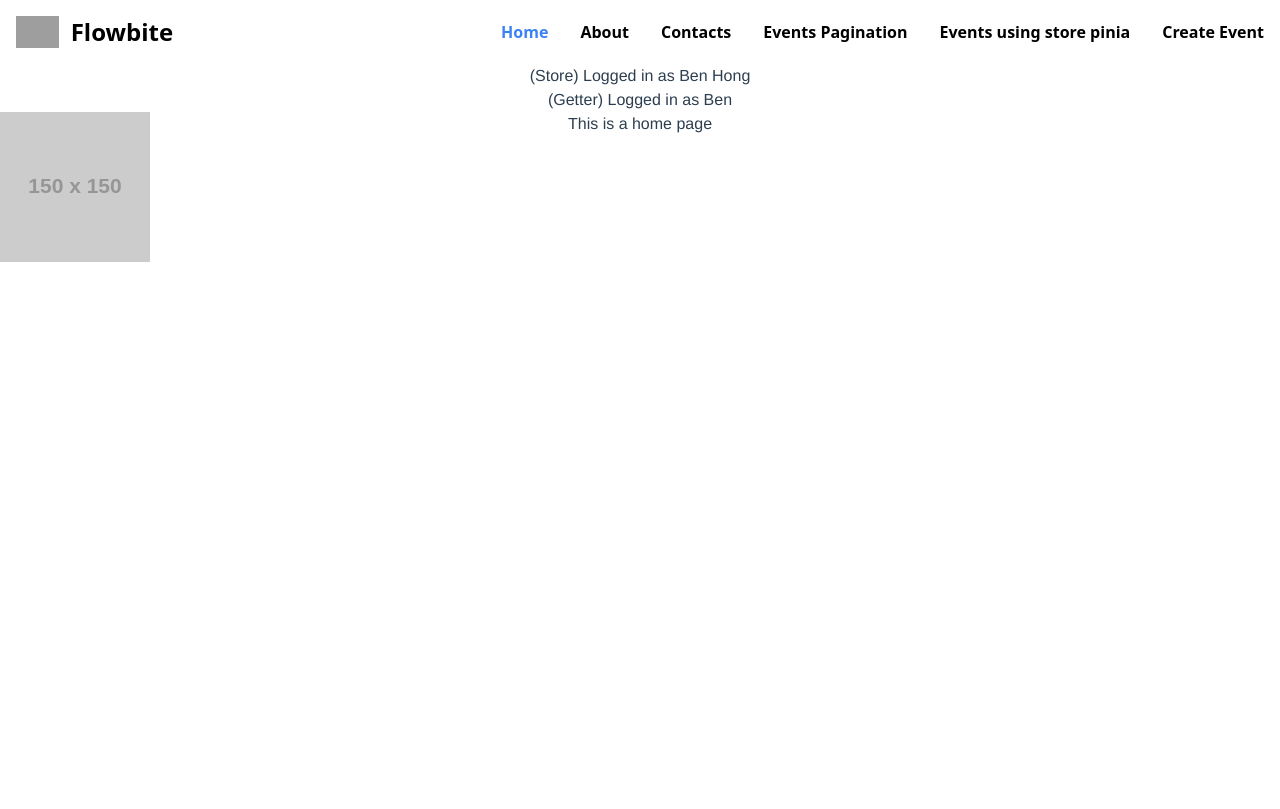
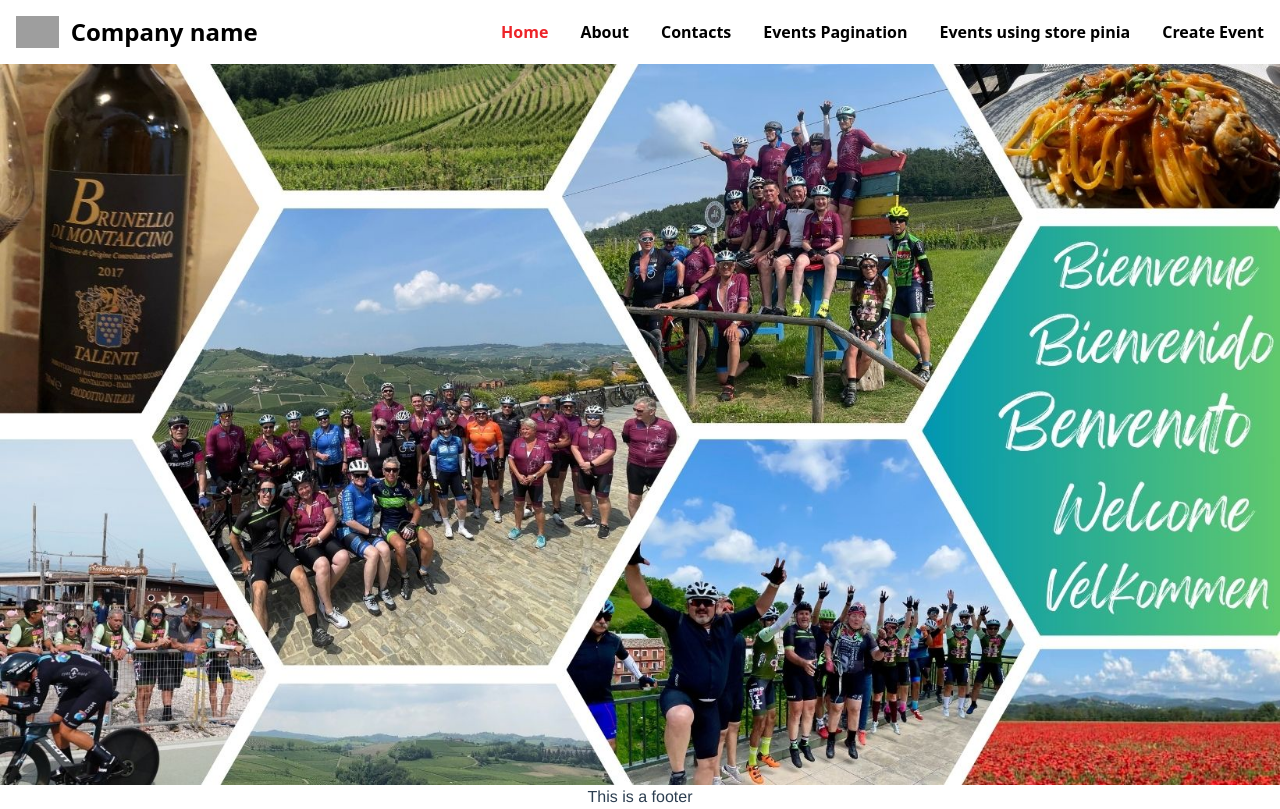
Before and after one commit to pavva91/bike-frontend, a Vue app: page /home in a window 1280 px wide. Built offline with nearby package versions, Linux system fonts and the light colour scheme; grey boxes are pictures that could not be loaded.

Commit message:
footer impagination

```diff
--- a/src/App.vue
+++ b/src/App.vue
@@ -1,8 +1,7 @@
 <script setup>
 import { RouterLink, RouterView } from 'vue-router'
 import { inject } from 'vue'
-import { useUserStore } from './stores/UserStore.js'
-const userStore = useUserStore()
+import FooterView from './views/FooterView.vue';
 const GStore = inject('GStore')
 </script>
 
@@ -10,11 +9,10 @@ const GStore = inject('GStore')
   <nav class="bg-white border-gray-200 dark:bg-gray-900">
     <div class="max-w-screen-xl flex flex-wrap items-center justify-between mx-auto p-4">
       <a href="https://flowbite.com/" class="flex items-center space-x-3 rtl:space-x-reverse">
-        <!-- TODO: my logo -->
-        <img src="https://flowbite.com/docs/images/logo.svg" class="h-8" alt="Flowbite Logo" />
+        <img src="@/assets/menu_logo.png" class="h-8" alt="Flowbite Logo" />
+        <!-- TODO: My company name -->
         <span class="self-center text-2xl font-semibold whitespace-nowrap dark:text-white"
-          >Flowbite</span
-        >
+          >Company name</span>
       </a>
       <div
         class="items-center justify-between hidden w-full md:flex md:w-auto md:order-1"
@@ -68,21 +66,14 @@ const GStore = inject('GStore')
     </div>
     <header>
       <div class="wrapper">
-        <!-- <div class="max-w-screen-xl flex flex-wrap items-center justify-between mx-auto p-4"> -->
         <nav>
-          <!-- <nav class="bg-white border-gray-200 dark:bg-gray-900"> -->
-
-          <!-- <RouterLink to="/">Events</RouterLink> | -->
-          <!-- <RouterLink :to="{ name: 'EventList' }">Events Pagination</RouterLink> | -->
-          <!-- <RouterLink :to="{ name: 'EventListPinia' }">Events using store pinia</RouterLink> | -->
-          <!-- <RouterLink :to="{ name: 'about' }">About</RouterLink> | -->
-          <!-- <RouterLink :to="{ name: 'EventCreate' }">Create Event</RouterLink> -->
-          <p>(Store) Logged in as {{ userStore.user }}</p>
-          <p>(Getter) Logged in as {{ userStore.firstName }}</p>
+          <!-- <p>(Store) Logged in as {{ userStore.user }}</p> -->
+          <!-- <p>(Getter) Logged in as {{ userStore.firstName }}</p> -->
         </nav>
       </div>
     </header>
     <RouterView />
+    <FooterView></FooterView>
   </div>
 </template>
 
--- a/src/index.css
+++ b/src/index.css
@@ -26,7 +26,10 @@ nav a {
 
 nav a:hover {
   font-weight: bold;
-  color: #3b82f6;
+  /* color: #3b82f6; */
+  color: #ed2429;
+
+
 }
 
 h2 {
@@ -35,5 +38,11 @@ h2 {
 
 nav a.router-link-exact-active {
   /* color: #42b983; */
-  color: #3b82f6;
+  /* color: #3b82f6; */
+  color: #ed2429;
 }
+
+img.home-background-img {
+  display: block;
+  width: 100%;
+}
--- /dev/null
+++ b/src/views/FooterView.vue
@@ -0,0 +1,7 @@
+<template>
+  <div class="footer">
+    <h1>This is a footer</h1>
+  </div>
+</template>
+
+<style></style>
--- a/src/views/HomeView.vue
+++ b/src/views/HomeView.vue
@@ -1,24 +1,3 @@
 <template>
-  <section>
-    <div :style="image" class="image">
-      <h1>This is a home page</h1>
-    </div>
-  </section>
+    <img class="h-auto max-w-full home-background-img" src="../assets/bg-image.jpg" alt="backround image home">
 </template>
-
-<script>
-export default {
-  data() {
-    return {
-      image: { backgroundImage: 'url(https://via.placeholder.com/150)' }
-    }
-  }
-}
-</script>
-
-<style>
-.image {
-  height: 150px;
-  background-repeat: no-repeat;
-}
-</style>
```
Also changed, not shown: src/assets/bg-image.jpg (added), 1 other file (tests, documents, lock files or other folders).
